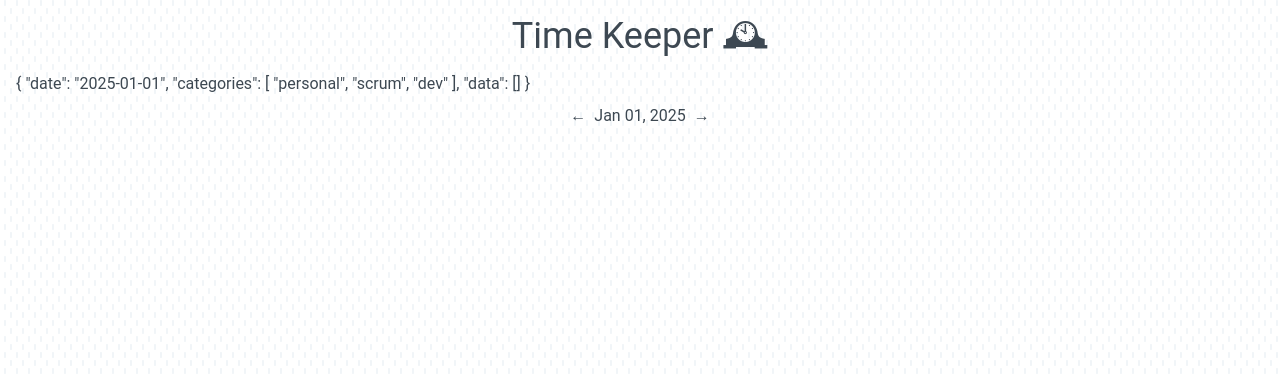
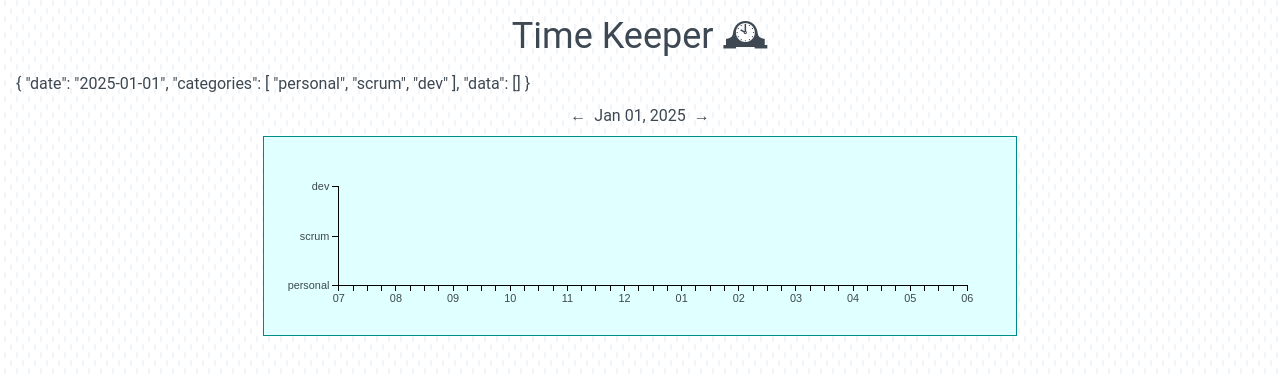
Before and after one commit to davestaab/timekeeper, a Vue app: page / in a window 1280 px wide. Shown: the top 374 px of the page. Built offline with nearby package versions, Linux system fonts and the light colour scheme.

Commit message:
enable timeline chart component

```diff
--- a/src/components/TimeLineChart.vue
+++ b/src/components/TimeLineChart.vue
@@ -17,21 +17,21 @@ export default {
   props: {
     categories: {
       type: Array,
-      default: () => []
+      default: () => [],
     },
     timeData: {
       type: Array,
-      default: () => []
+      default: () => [],
     },
     currentDate: {
       type: Date,
-      default: null
-    }
+      default: null,
+    },
   },
   data() {
     return {
       chart: TimeLineChart(),
-      cachedCurrentDate: null
+      cachedCurrentDate: null,
     };
   },
   watch: {
@@ -44,7 +44,7 @@ export default {
         this.chart.reset(this.currentDate);
       }
       this.chart.data(this.timeData.map(inflate));
-    }
+    },
   },
   mounted() {
     this.chart.categories(this.categories).data(this.timeData.map(inflate));
@@ -54,21 +54,18 @@ export default {
   },
   methods: {
     onUpdate(chart) {
-      this.$emit('onUpdate', chart.timesByCategory(), chart.data());
-    }
-  }
+      this.$emit('onUpdate', chart.data());
+    },
+  },
 };
 </script>
 
 <template>
-  <div class="chart-container" />
+  <div class="flex justify-center" />
 </template>
 
 // can't scope this. has to style the d3 chart
 <style>
-.chart-container {
-  margin: 0 auto;
-}
 .line {
   stroke: blueviolet;
   fill: none;
--- a/src/components/TkTimeline.vue
+++ b/src/components/TkTimeline.vue
@@ -1,12 +1,12 @@
 <script setup lang="ts">
 import { computed, ref } from 'vue';
-import { getCategories, getData, type Entry } from '@/utils.ts';
+import { getCategories, getData, saveData, type Entry, type EntryPoint } from '@/utils.ts';
 // import { timesByCategory } from '../timeline/utils';
 import moment from 'moment';
 import DatePicker from './DatePicker.vue';
 // import Categories from './Categories.vue';
 // import TimeSummary from './summary/TimeSummary.vue';
-// import TimeLineChart from './TimeLineChart.vue';
+import TimeLineChart from './TimeLineChart.vue';
 const data = ref<Entry[]>(getData() ?? []);
 const current = ref(data.value?.length - 1);
 const currentData = computed(() => data.value[current.value]);
@@ -31,10 +31,10 @@ function nextDate(amount: number) {
   const next = current.value + amount;
   current.value = next < 0 ? data.value.length - 1 : next >= data.value.length ? 0 : next;
 }
-// function chartUpdated(times, chartData) {
-//   this.data[this.current].data = chartData;
-//   saveData(this.data);
-// }
+function chartUpdated(chartData: EntryPoint[]) {
+  data.value[current.value].data = chartData;
+  saveData(data.value);
+}
 // function deleteCategory(category) {
 //   this.data[this.current].categories = this.data[this.current].categories.filter(
 //     (cat) => cat !== category,
@@ -118,13 +118,13 @@ function nextDate(amount: number) {
       {{ d }}
     </div>
     <date-picker :current-date="currentDate" @next-date="nextDate" @find-today="findToday" />
-    <!-- <time-line-chart
+    <time-line-chart
       :categories="currentData.categories"
       :current-date="currentDate"
       :time-data="currentData.data"
-      @onUpdate="chartUpdated"
+      @on-update="chartUpdated"
     />
-    <div class="flex">
+    <!--<div class="flex">
       <categories
         :categories="currentData.categories"
         class="flex-1 px-6"
--- a/src/utils.ts
+++ b/src/utils.ts
@@ -26,10 +26,10 @@ export function saveData(data: Entry[], key = STORAGE_KEY) {
 export interface Entry {
   date: string;
   categories: string[];
-  data: Point[];
+  data: EntryPoint[];
 };
 
-interface Point {
+export interface EntryPoint {
   category: string;
   id: number;
   time: string;
```
